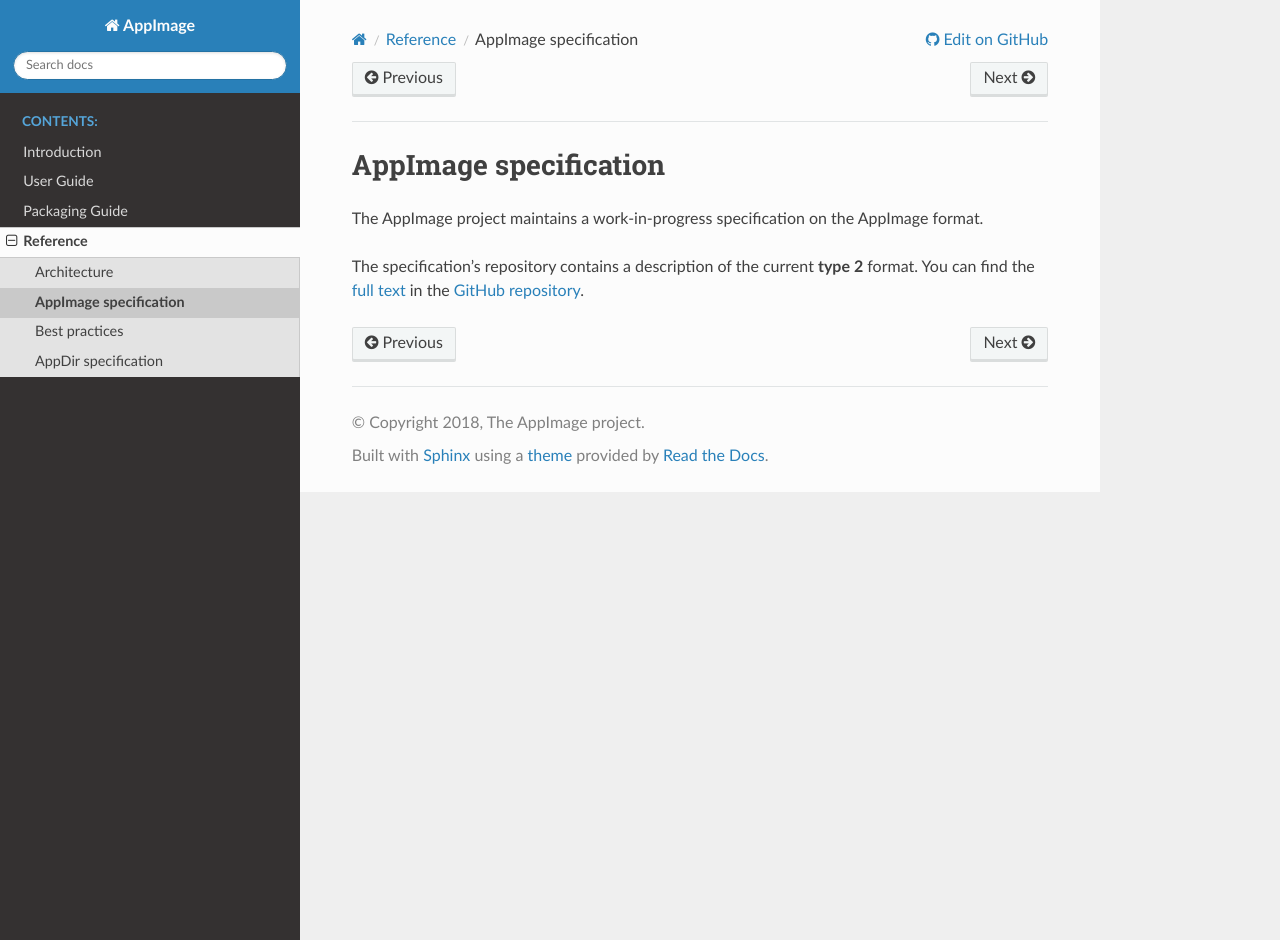
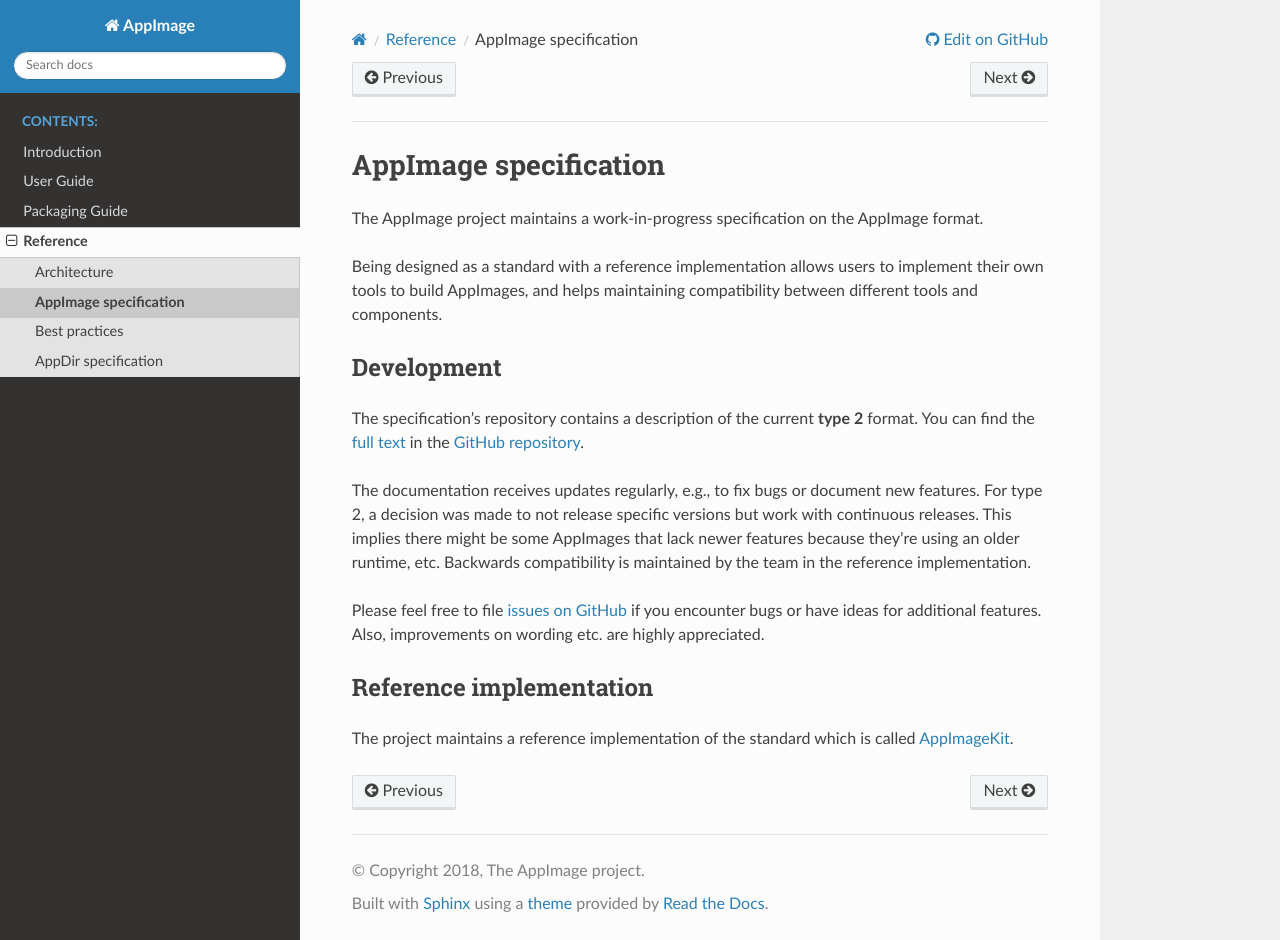
Before and after one commit to AppImage/docs.appimage.org, a Sphinx documentation site: the page built from source/reference/specification.rst, in a window 1280 px wide and 940 px high. Built offline with Sphinx 7.4.7 and the Read the Docs theme 2.0.0, drawn with Linux system fonts in a browser that asks for light colours.

Commit message:
Improve AppImage spec page

```diff
--- a/source/reference/specification.rst
+++ b/source/reference/specification.rst
@@ -7,6 +7,22 @@
 
 The AppImage project maintains a work-in-progress specification on the AppImage format.
 
+Being designed as a standard with a reference implementation allows users to implement their own tools to build AppImages, and helps maintaining compatibility between different tools and components.
+
+
+Development
+-----------
+
 The specification's repository contains a description of the current **type 2** format. You can find the
 `full text <https://github.com/AppImage/AppImageSpec/blob/master/draft.md>`_
 in the `GitHub repository <https://github.com/AppImage/AppImageSpec/>`_.
+
+The documentation receives updates regularly, e.g., to fix bugs or document new features. For type 2, a decision was made to not release specific versions but work with continuous releases. This implies there might be some AppImages that lack newer features because they're using an older runtime, etc. Backwards compatibility is maintained by the team in the reference implementation.
+
+Please feel free to file `issues on GitHub <https://github.com/AppImage/AppImageSpec/issues>`_ if you encounter bugs or have ideas for additional features. Also, improvements on wording etc. are highly appreciated.
+
+
+Reference implementation
+------------------------
+
+The project maintains a reference implementation of the standard which is called :ref:`ref-appimagekit`.
```
